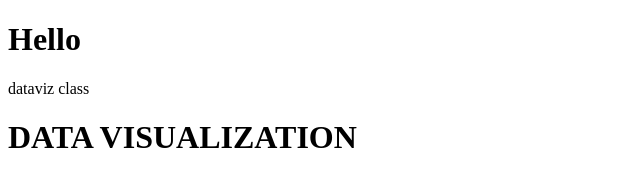
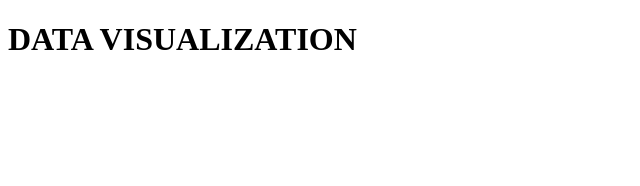
Before and after one commit to seangreene/dataviz-home, a plain HTML site: page index.html in a window 1280 px wide. Shown: the whole page, without its empty margins (0-640 px from the left). Drawn offline with Linux system fonts and the light colour scheme.

Commit message:
Revert "Added an index file"
This reverts commit d5fdcd5cd3711a2e275f9fb21ccb411e23b1f5f3.

```diff
--- a/index.html
+++ b/index.html
@@ -3,17 +3,13 @@
 
 <html lang="en">
 <head>
-
+	<meta http-equiv="Content-Type" content="text/html; charset=utf-8">
+	<title>index</title>
+	<meta name="generator" content="TextMate http://macromates.com/">
+	<meta name="author" content="Sean Greene">
+	<!-- Date: 2013-09-05 -->
 </head>
 <body>
-
-	<h1>
-		Hello
-	</h1>
-
-	<p>
-		dataviz class
-	</p>
 
 <h1>DATA VISUALIZATION</h1>
 
```
